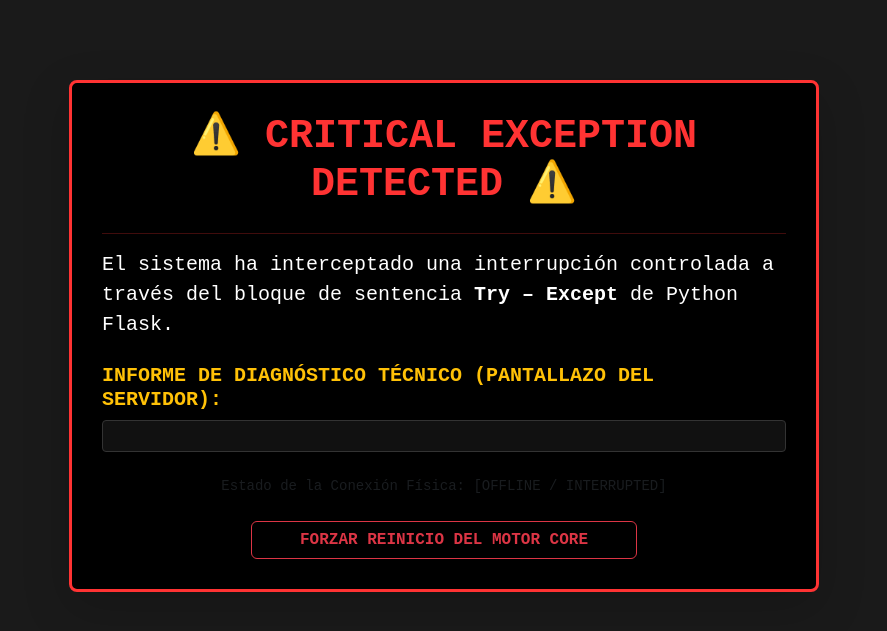
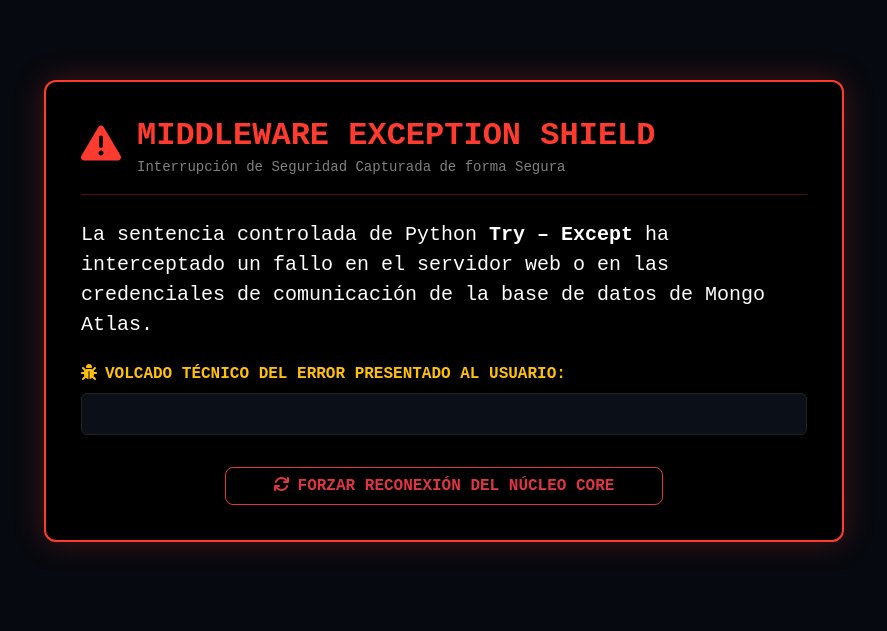
Before and after one commit to Brayanbii/june05, a Flask app: page /error in a window 1280 px wide. Shown: the top 631 px of the page, without its empty margins (196-1083 px from the left). Run offline with Flask 3, Linux system fonts and the light colour scheme.

Commit message:
Update error.html

```diff
--- a/templates/error.html
+++ b/templates/error.html
@@ -3,36 +3,36 @@
 <head>
     <meta charset="UTF-8">
     <meta name="viewport" content="width=device-width, initial-scale=1.0">
-    <title>SENA Engine - Error del Sistema</title>
+    <title>SENA Core Engine - Excepción del Sistema</title>
     <link href="https://cdn.jsdelivr.net/npm/bootstrap@5.3.0/dist/css/bootstrap.min.css" rel="stylesheet">
+    <link rel="stylesheet" href="https://cdnjs.cloudflare.com/ajax/libs/font-awesome/6.4.0/css/all.min.css">
     <style>
-        body { background-color: #1a1a1a; color: #ff3333; font-family: 'Courier New', Courier, monospace; }
-        .error-container { max-width: 750px; margin: 80px auto; background-color: #000; border: 3px solid #ff3333; padding: 30px; box-shadow: 0 0 20px rgba(255, 51, 51, 0.4); border-radius: 8px; }
-        .tech-dump { background-color: #111; border: 1px solid #333; color: #00ff00; padding: 15px; border-radius: 4px; overflow-x: auto; font-size: 0.9rem; white-space: pre-wrap; }
+        body { background-color: #06090f; color: #ff3b30; font-family: 'Courier New', Courier, monospace; padding: 30px 15px; }
+        .error-box { max-width: 800px; margin: 50px auto; background-color: #000000; border: 2px solid #ff3b30; padding: 35px; border-radius: 12px; box-shadow: 0 0 30px rgba(255, 59, 48, 0.25); }
+        .terminal-header { border-bottom: 1px solid rgba(255, 59, 48, 0.3); padding-bottom: 15px; margin-bottom: 25px; }
+        .dump-zone { background-color: #0b0f17; border: 1px solid #222; color: #34c759; padding: 20px; border-radius: 6px; overflow-x: auto; font-size: 0.9rem; white-space: pre-wrap; line-height: 1.5; font-family: monospace; }
     </style>
 </head>
 <body>
 
-    <div class="container">
-        <div class="error-container shadow-lg">
-            <div class="text-center mb-4">
-                <h1 class="fw-bold tracking-wide">⚠️ CRITICAL EXCEPTION DETECTED ⚠️</h1>
-                <h4 class="text-white mt-2">{{ titulo_error }}</h4>
+    <div class="error-box">
+        <div class="terminal-header d-flex align-items-center gap-3">
+            <span class="fs-1"><i class="fa-solid fa-triangle-exclamation"></i></span>
+            <div>
+                <h2 class="fw-bold mb-0 text-uppercase">Middleware Exception Shield</h2>
+                <small class="text-white opacity-50">Interrupción de Seguridad Capturada de forma Segura</small>
             </div>
+        </div>
 
-            <hr style="border-color: #ff3333;">
+        <p class="text-white fs-5 mb-4">
+            La sentencia controlada de Python <strong>Try – Except</strong> ha interceptado un fallo en el servidor web o en las credenciales de comunicación de la base de datos de Mongo Atlas.
+        </p>
 
-            <p class="text-white fs-5">
-                El sistema ha interceptado una interrupción controlada a través del bloque de sentencia <strong>Try – Except</strong> de Python Flask.
-            </p>
+        <h6 class="text-warning text-uppercase fw-bold mb-2"><i class="fa-solid fa-bug me-2"></i>Volcado Técnico del Error presentado al Usuario:</h6>
+        <div class="dump-zone shadow-inner mb-4">{{ error_mensaje }}</div>
 
-            <h5 class="text-uppercase fw-bold text-warning mt-4">Informe de Diagnóstico Técnico (Pantallazo del Servidor):</h5>
-            <pre class="tech-dump shadow-inner">{{ error_mensaje }}</pre>
-
-            <div class="mt-4 text-center">
-                <p class="text-muted small">Estado de la Conexión Física: [OFFLINE / INTERRUPTED]</p>
-                <a href="/" class="btn btn-outline-danger px-5 mt-2 fw-bold text-uppercase">Forzar Reinicio del Motor Core</a>
-            </div>
+        <div class="text-center pt-2">
+            <a href="/" class="btn btn-outline-danger px-5 fw-bold text-uppercase rounded-3 py-2.5"><i class="fa-solid fa-arrows-rotate me-2"></i>Forzar Reconexión del Núcleo Core</a>
         </div>
     </div>
 
```
